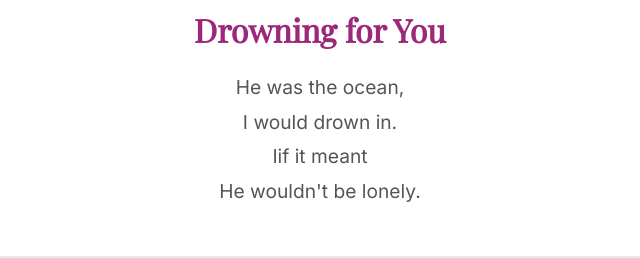
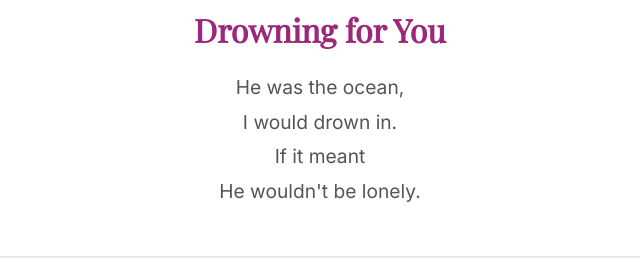
Before and after one commit to Echoedlove/Echoedlove, a plain HTML site: page poems.html in a window 1280 px wide. Shown: the part 382-640 px from the top of the page, 320-960 px from the left. Drawn offline with nearby package versions, Linux system fonts and the light colour scheme.

Commit message:
Update poems.html

```diff
--- a/poems.html
+++ b/poems.html
@@ -91,7 +91,7 @@
             <p>
                He was the ocean,<br>
                I would drown in.<br>
-               Iif it meant<br>
+               If it meant<br>
                He wouldn't be lonely.
           </p>
         </div>
@@ -174,17 +174,17 @@
                 He was never mine, I knew from the start<br>
                 Yet I took his heart, and played with the art<br>
                 Now I hold him tight, with a love so true<br>
-                But the thought of losing him, haunts me anew<br>
+                But the thought of losing him, haunts me anew<br><br>
 
                 One day I'll let him go, and it will be my fate<br>
                 The worst part of my life, an unbearable weight<br>
                 I'll cherish every moment, every kiss and every sigh<br>
-                For when he's gone, I'll be left to wonder why<br>
+                For when he's gone, I'll be left to wonder why<br><br>
 
                 But till then, I'll love him with all my might<br>
                 And hold on to the memories, of our love so bright<br>
                 Though it may not last, I'll make it forever true<br>
-                For loving him, is all I can do."<br>
+                For loving him, is all I can do."
             </p>
         </div>
 
@@ -195,7 +195,7 @@
                 "Life's fragile, every heartbeat matters<br>
                 We never know when our last day arrives<br>
                 So let's fill each moment with love and laughter<br>
-                With those who make our hearts skip a beat, forever after<br>
+                With those who make our hearts skip a beat, forever after<br><br>
 
                 Let's cherish every smile, every tear, every sigh<br>
                 And make each day a gift, to ourselves and those we love to fly<br>
```
